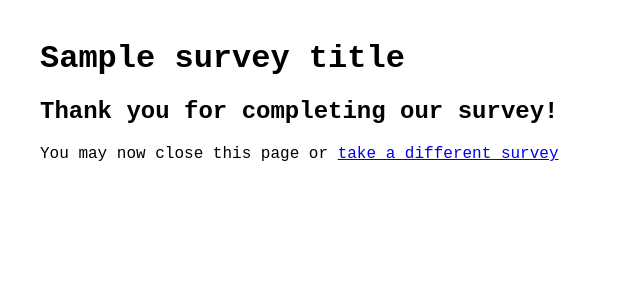
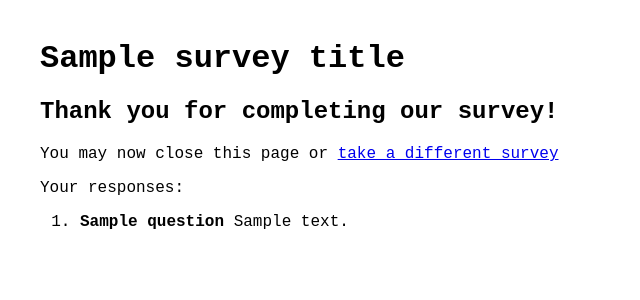
Before and after one commit to yukonnor/bootcamp-flask-survey-app, a Flask app: template templates/thanks.html in a window 1280 px wide. Shown: the top 300 px of the page, without its empty margins (0-640 px from the left). Run offline with Flask 2, Linux system fonts and the light colour scheme; the template is opened without the code that fills it: most values are stand-ins (such as "Sample title", 1, 10 or a date in 2020).

Commit message:
add responses to thanks page

```diff
--- a/app.py
+++ b/app.py
@@ -166,7 +166,13 @@ def process_answer():
 def show_thanks_page():
     """Show the user a thank you message after completing the survey """
 
-    return render_template("thanks.html")
+    # get which survey the user just finished
+    survey_slug = session['current_survey']
+    survey = all_surveys[survey_slug]
+    questions = survey.questions
+    answers = session['survey_responses'][survey_slug]
+
+    return render_template("thanks.html", questions=questions, answers=answers)
 
 @app.route("/raise")
 def show_error():
--- a/templates/thanks.html
+++ b/templates/thanks.html
@@ -4,4 +4,11 @@
 <h1>{{ survey_title }}</h1>
 <h2>Thank you for completing our survey!</h2>
 <p>You may now close this page or <a href="/">take a different survey</a></p>
+<p>Your responses:</p>
+<ol>
+{% for question in questions %}
+    <li><b>{{ question.question }}</b> {{ answers[loop.index0] }}</li>
+{% endfor %}
+</ol>
+
 {% endblock %}
```
